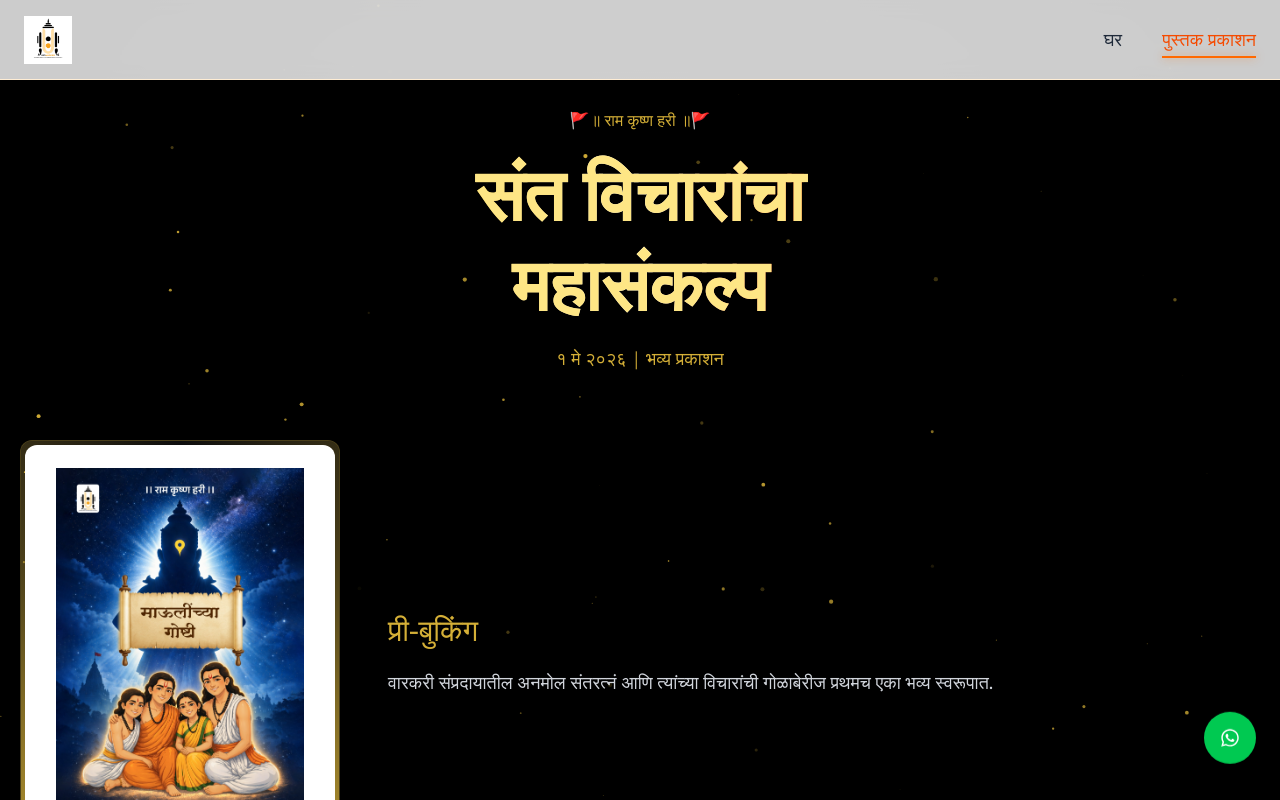
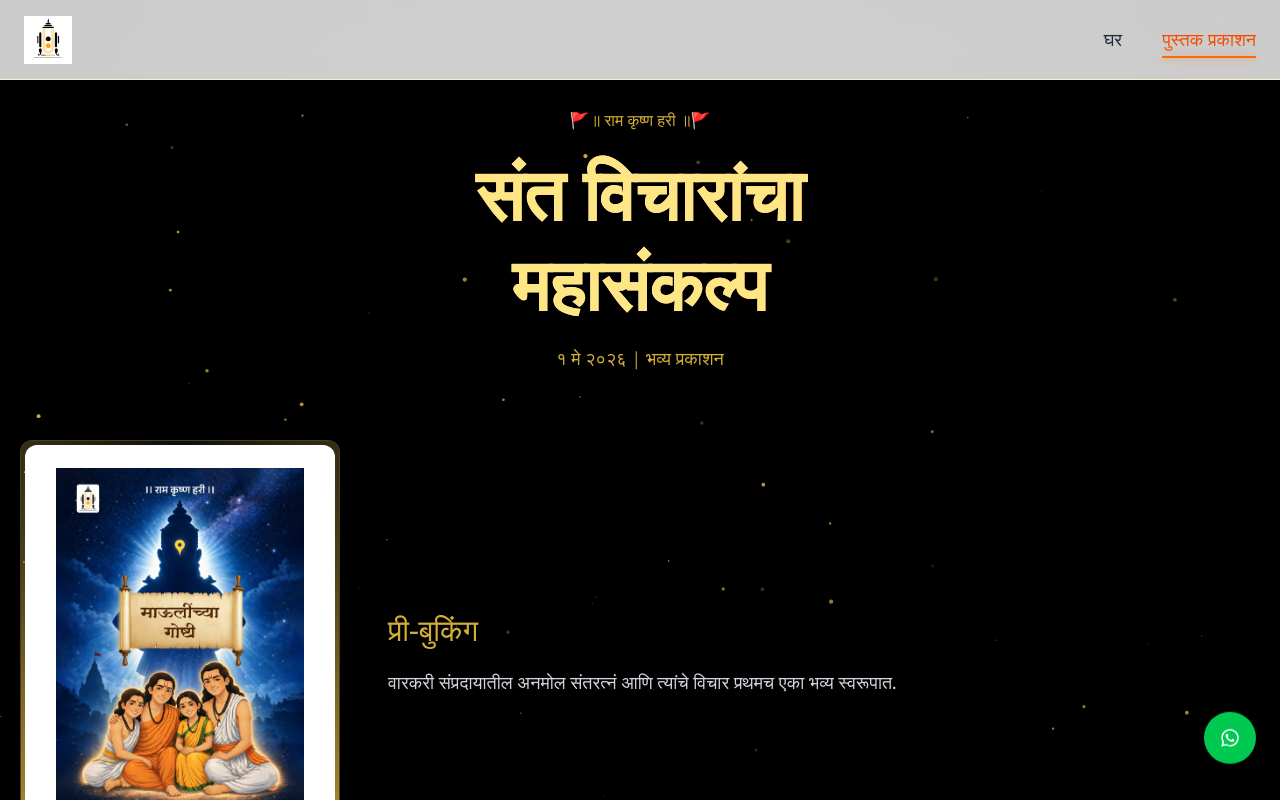
Before and after one commit to SarangGunjawate/uso-warkari-frontend, a React (Vite) app: page /pustak-prakashan in a window 1280 px wide. Shown: the top 800 px of the page. Built offline with nearby package versions, Linux system fonts and the light colour scheme; a web font is replaced by a local one.

Commit message:
fixed ui

```diff
--- a/src/Components/GranthVed/GranthVed.tsx
+++ b/src/Components/GranthVed/GranthVed.tsx
@@ -185,8 +185,7 @@ const GranthVed = () => {
                         </h2>
 
                         <p className="my-5 text-gray-300 leading-relaxed text-lg">
-                            वारकरी संप्रदायातील अनमोल संतरत्नं आणि त्यांच्या विचारांची
-                            गोळाबेरीज प्रथमच एका भव्य स्वरूपात.
+                            वारकरी संप्रदायातील अनमोल संतरत्नं आणि त्यांचे विचार प्रथमच एका भव्य स्वरूपात.
                         </p>
                     </div>
                 </section>
```
